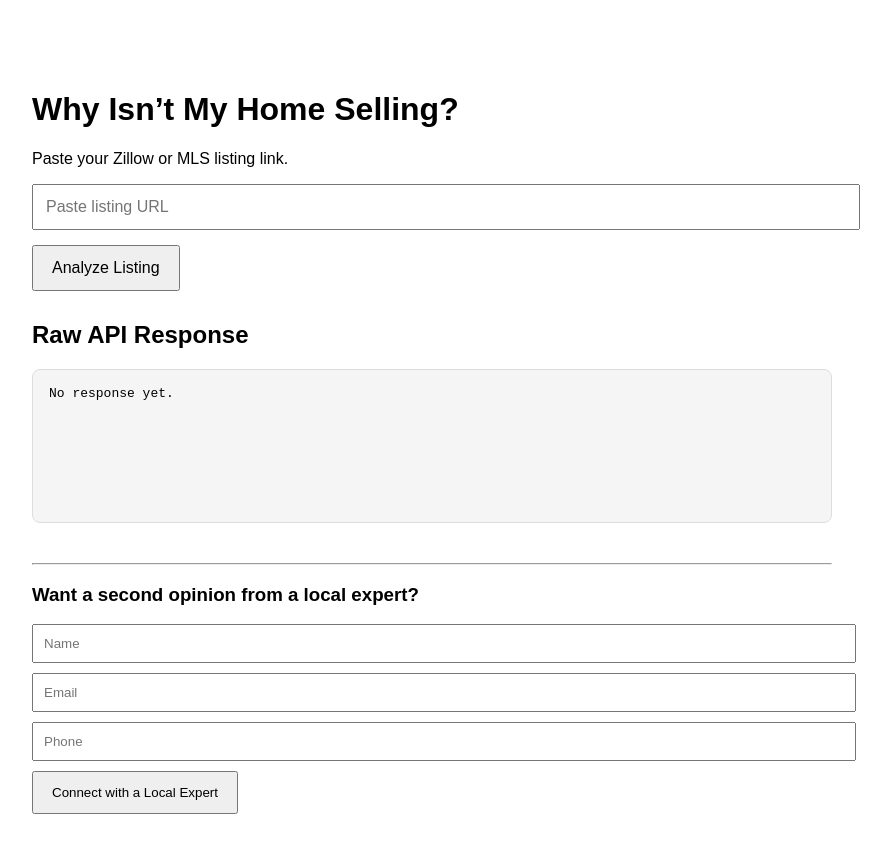
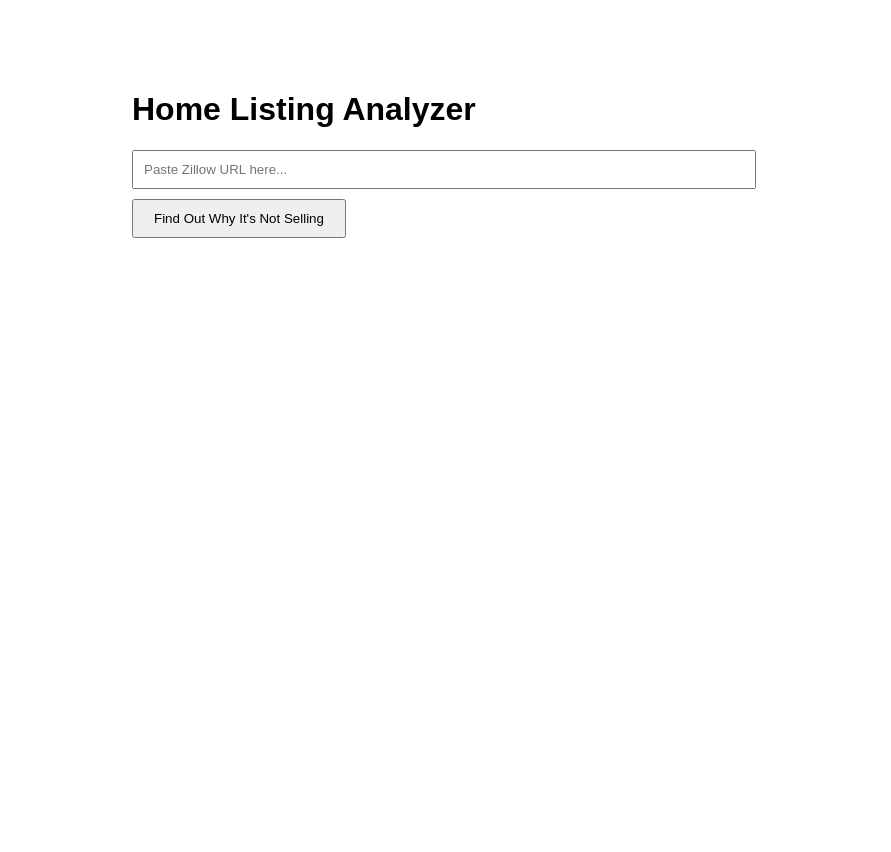
Before and after one commit to tomasellimortgage/why-home-not-selling-ai, a Next.js app: page / in a window 1280 px wide. Shown: the top 852 px of the page, without its empty margins (208-1099 px from the left). After the commit the page ends 800 px from the top, so only its background shows below. Built offline with nearby package versions, Linux system fonts and the light colour scheme.

Commit message:
Refactor Home component for listing analysis

```diff
--- a/pages/index.js
+++ b/pages/index.js
@@ -2,148 +2,53 @@ import { useState } from "react";
 
 export default function Home() {
   const [url, setUrl] = useState("");
+  const [report, setReport] = useState(null);
   const [loading, setLoading] = useState(false);
-  const [raw, setRaw] = useState("");
-  const [error, setError] = useState("");
 
   async function analyze() {
-    if (!url) {
-      alert("Please paste a listing URL first.");
-      return;
-    }
-
+    if (!url) return alert("Please paste a link first.");
     setLoading(true);
-    setRaw("");
-    setError("");
+    setReport(null);
 
     try {
       const res = await fetch("/api/analyze", {
         method: "POST",
-        headers: {
-          "Content-Type": "application/json",
-        },
+        headers: { "Content-Type": "application/json" },
         body: JSON.stringify({ url }),
       });
 
-      const text = await res.text();
-      setRaw(text);
+      if (!res.ok) throw new Error("Analysis failed");
 
-      if (!res.ok) {
-        setError(`Request failed: ${res.status}`);
-      }
-    } catch (err) {
-      setError(err?.message || "Unknown browser error");
+      const data = await res.json();
+      setReport(data);
+    } catch (error) {
+      alert("Error analyzing listing. Ensure the URL is public.");
     } finally {
       setLoading(false);
     }
   }
 
   return (
-    <div
-      style={{
-        fontFamily: "Arial, sans-serif",
-        maxWidth: 800,
-        margin: "50px auto",
-        padding: 20,
-      }}
-    >
-      <h1>Why Isn’t My Home Selling?</h1>
-
-      <p>Paste your Zillow or MLS listing link.</p>
-
+    <div style={{ maxWidth: 600, margin: "50px auto", padding: 20, fontFamily: "sans-serif" }}>
+      <h1>Home Listing Analyzer</h1>
       <input
+        style={{ width: "100%", padding: 10, marginBottom: 10 }}
+        placeholder="Paste Zillow URL here..."
         value={url}
         onChange={(e) => setUrl(e.target.value)}
-        placeholder="Paste listing URL"
-        style={{
-          width: "100%",
-          padding: 12,
-          marginBottom: 15,
-          fontSize: 16,
-        }}
       />
-
-      <button
-        type="button"
-        onClick={analyze}
-        style={{
-          padding: "12px 18px",
-          fontSize: 16,
-          cursor: "pointer",
-        }}
-      >
-        Analyze Listing
+      <button onClick={analyze} disabled={loading} style={{ padding: "10px 20px", cursor: "pointer" }}>
+        {loading ? "Analyzing..." : "Find Out Why It's Not Selling"}
       </button>
 
-      {loading && <p style={{ marginTop: 20 }}>Analyzing listing...</p>}
-
-      {error && (
-        <div
-          style={{
-            marginTop: 20,
-            color: "red",
-            fontWeight: "bold",
-          }}
-        >
-          {error}
+      {report && (
+        <div style={{ marginTop: 30, borderTop: "1px solid #ccc", paddingTop: 20 }}>
+          <h2>Top 5 Reasons:</h2>
+          <ul>{report.reasons.map((r, i) => <li key={i}>{r}</li>)}</ul>
+          <h3>Our Recommendation:</h3>
+          <p>{report.recommendations}</p>
         </div>
       )}
-
-      <div style={{ marginTop: 30 }}>
-        <h2>Raw API Response</h2>
-
-        <pre
-          style={{
-            whiteSpace: "pre-wrap",
-            wordBreak: "break-word",
-            background: "#f5f5f5",
-            padding: 16,
-            border: "1px solid #ddd",
-            borderRadius: 8,
-            minHeight: 120,
-          }}
-        >
-          {raw || "No response yet."}
-        </pre>
-      </div>
-
-      <hr style={{ marginTop: 40 }} />
-
-      <h3>Want a second opinion from a local expert?</h3>
-
-      <form action="/api/lead" method="POST">
-        <input
-          name="name"
-          placeholder="Name"
-          required
-          style={{ width: "100%", padding: 10, marginBottom: 10 }}
-        />
-
-        <input
-          name="email"
-          placeholder="Email"
-          required
-          style={{ width: "100%", padding: 10, marginBottom: 10 }}
-        />
-
-        <input
-          name="phone"
-          placeholder="Phone"
-          style={{ width: "100%", padding: 10, marginBottom: 10 }}
-        />
-
-        <input type="hidden" name="listing" value={url} />
-
-        <button
-          type="submit"
-          style={{
-            padding: "12px 18px",
-            cursor: "pointer",
-          }}
-        >
-          Connect with a Local Expert
-        </button>
-      </form>
     </div>
   );
 }
```
